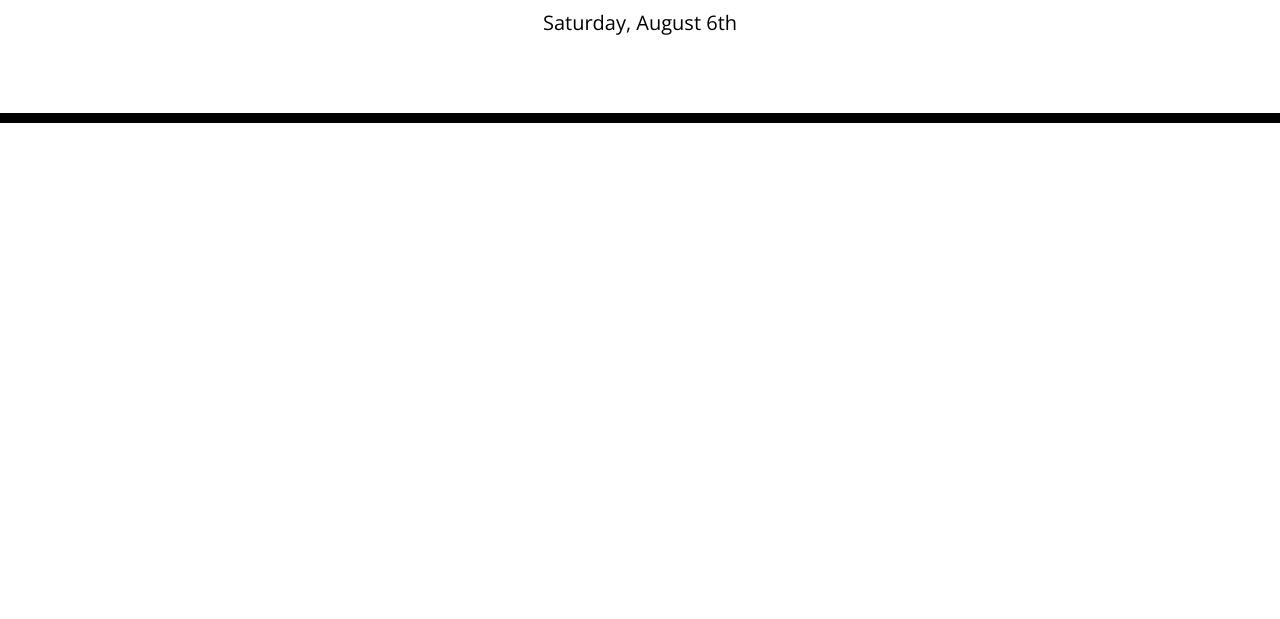
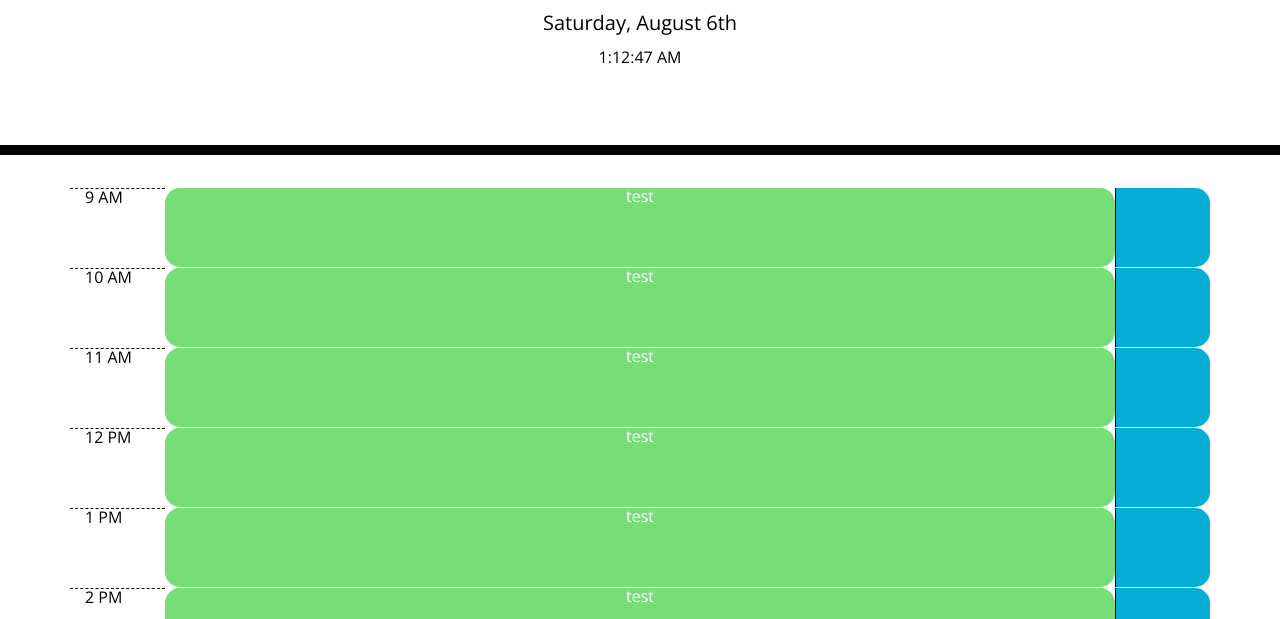
Before and after one commit to Spikeophant/fantastic-invention, a website: page index.html in a window 1280 px wide. Shown: the part 181-800 px from the top of the page. Drawn offline with nearby package versions, Linux system fonts and the light colour scheme.

Commit message:
Main body layout with header time.

```diff
--- a/assets/js/script.js
+++ b/assets/js/script.js
@@ -1,2 +1,29 @@
 // get the current day and display in the jumbotron.
+
 $('#currentDay').text(moment().format('dddd, MMMM Do'));
+
+setInterval(function() {
+  $('#currentTime').text(moment().format('H:mm:ss A'));
+}, 1000);
+
+const mainPageRender = function() {
+  for (let x = 9; x<18; x++) {
+    let taskCol = $();
+    console.log(moment().format('H') > moment().hour(x).format('H'));
+    console.log(moment().hour(x).format('H'));
+
+    const timeCol = $('<div class="col-1 hour"></div>').text(moment().hour(x).format('h A'));
+    if (moment().hour(x).format('H') < moment().format('H')) {
+      taskCol = $('<div class="col-10 time-block past"></div>').text('test');
+    } else if (moment().hour(x).format('H') === moment().format('H')) {
+      taskCol = $('<div class="col-10 time-block present"></div>').text('test');
+    } else {
+      taskCol = $('<div class="col-10 time-block future"></div>').text('test');
+    }
+    const addCol = $('<div class="col-1 saveBtn"></div>');
+
+    $('.container').append($('<div class=row>').append(timeCol, taskCol, addCol));
+  }
+};
+
+mainPageRender();
--- a/index.html
+++ b/index.html
@@ -27,6 +27,7 @@
       <h1 class="display-3">Work Day Scheduler</h1>
       <p class="lead">A simple calendar app for scheduling your work day</p>
       <p id="currentDay" class="lead"></p>
+      <p id="currentTime" clas="lead"></p>
     </header>
     <div class="container">
       <!-- Timeblocks go here -->
```
